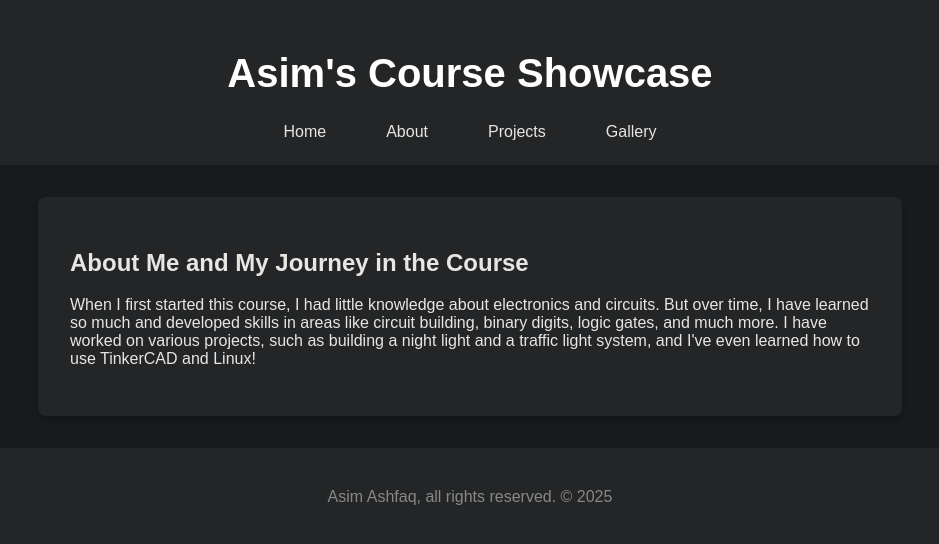
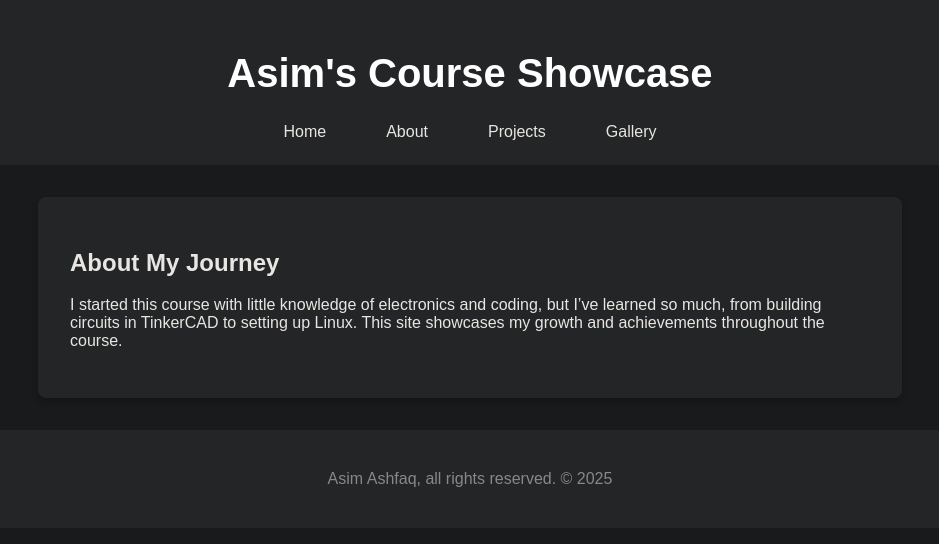
Before and after one commit to Asim-A-dev/Asim.github.io, a Jekyll site: the page built from about.md, in a window 1280 px wide. Shown: the top 544 px of the page, without its empty margins (170-1109 px from the left). Built offline with Jekyll 4.4.1, drawn with Linux system fonts in a browser that asks for light colours.

Commit message:
Update about.md

```diff
--- a/about.md
+++ b/about.md
@@ -3,5 +3,5 @@ layout: default
 title: "About"
 ---
 
-<h2>About Me and My Journey in the Course</h2>
-<p>When I first started this course, I had little knowledge about electronics and circuits. But over time, I have learned so much and developed skills in areas like circuit building, binary digits, logic gates, and much more. I have worked on various projects, such as building a night light and a traffic light system, and I've even learned how to use TinkerCAD and Linux!</p>
+<h2>About My Journey</h2>
+<p>I started this course with little knowledge of electronics and coding, but I’ve learned so much, from building circuits in TinkerCAD to setting up Linux. This site showcases my growth and achievements throughout the course.</p>
```
